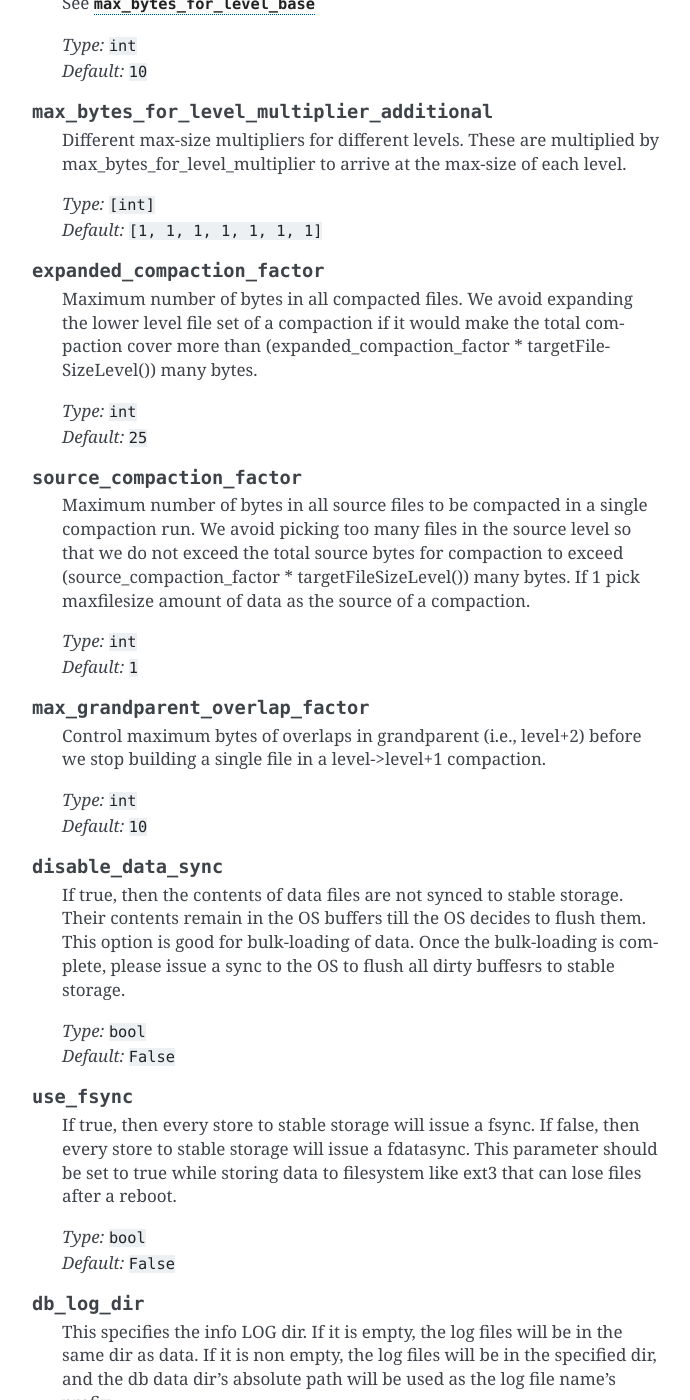
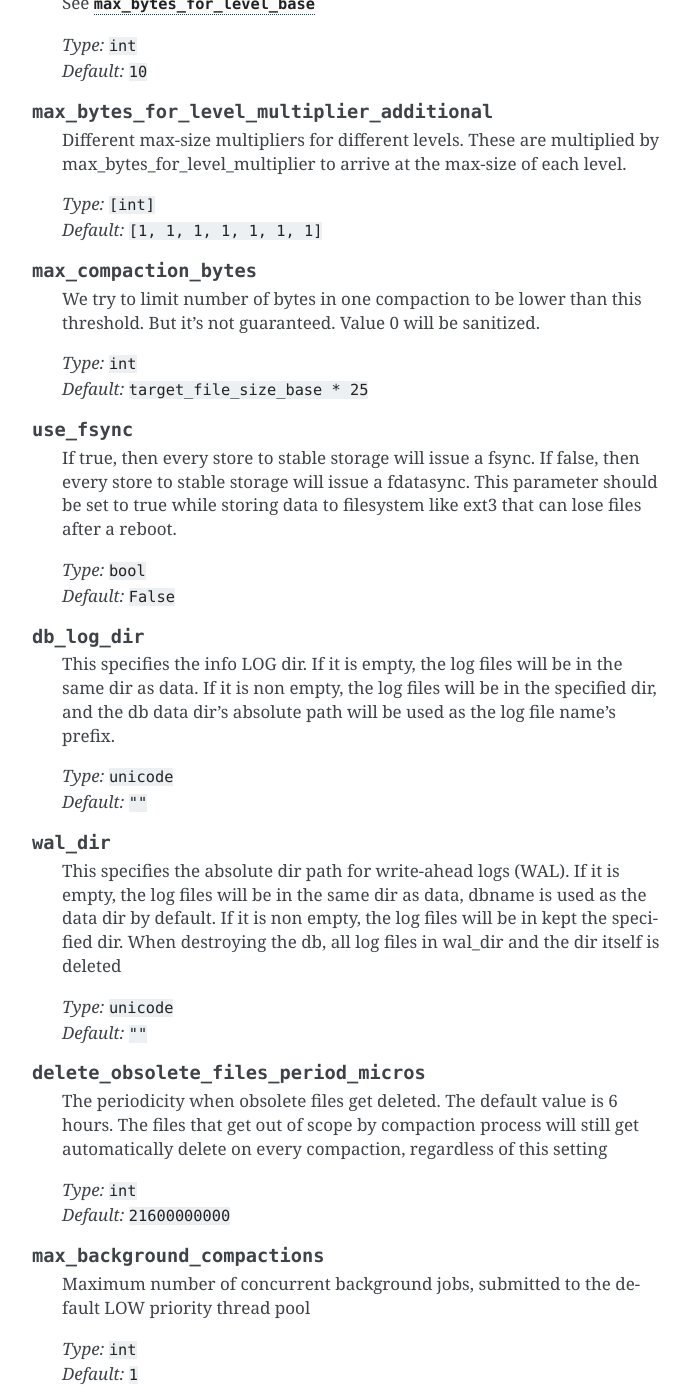
Before and after one commit to stephan-hof/pyrocksdb, a Sphinx documentation site: the page built from docs/api/options.rst, in a window 1280 px wide and 1400 px high, scrolled down 4054 px. Shown: the whole window, without its empty margins (418-1108 px from the left). Built offline with Sphinx 7.4.7, drawn with Linux system fonts in a browser that asks for light colours; some of the changed text lies outside the part shown.

Commit message:
update doc 0.6.4

```diff
--- a/docs/api/options.rst
+++ b/docs/api/options.rst
@@ -215,47 +215,14 @@ Options object
         | *Type:* ``[int]``
         | *Default:* ``[1, 1, 1, 1, 1, 1, 1]``
 
-    .. py:attribute:: expanded_compaction_factor
+    .. py:attribute:: max_compaction_bytes
 
-        Maximum number of bytes in all compacted files. We avoid expanding
-        the lower level file set of a compaction if it would make the
-        total compaction cover more than
-        (expanded_compaction_factor * targetFileSizeLevel()) many bytes.
+        We try to limit number of bytes in one compaction to be lower than this
+        threshold. But it's not guaranteed.
+        Value 0 will be sanitized.
 
         | *Type:* ``int``
-        | *Default:* ``25``
-
-    .. py:attribute:: source_compaction_factor
-
-        Maximum number of bytes in all source files to be compacted in a
-        single compaction run. We avoid picking too many files in the
-        source level so that we do not exceed the total source bytes
-        for compaction to exceed
-        (source_compaction_factor * targetFileSizeLevel()) many bytes.
-        If 1 pick maxfilesize amount of data as the source of
-        a compaction.
-
-        | *Type:* ``int``
-        | *Default:* ``1``
-
-    .. py:attribute:: max_grandparent_overlap_factor
-
-        Control maximum bytes of overlaps in grandparent (i.e., level+2) before we
-        stop building a single file in a level->level+1 compaction.
-
-        | *Type:* ``int``
-        | *Default:* ``10``
-
-    .. py:attribute:: disable_data_sync
-
-        If true, then the contents of data files are not synced
-        to stable storage. Their contents remain in the OS buffers till the
-        OS decides to flush them. This option is good for bulk-loading
-        of data. Once the bulk-loading is complete, please issue a
-        sync to the OS to flush all dirty buffesrs to stable storage.
-
-        | *Type:* ``bool``
-        | *Default:* ``False``
+        | *Default:* ``target_file_size_base * 25``
 
     .. py:attribute:: use_fsync
 
@@ -447,12 +414,6 @@ Options object
         | *Type:* ``bool``
         | *Default:* ``True``
 
-    .. py:attribute:: allow_os_buffer
-
-        Data being read from file storage may be buffered in the OS
-
-        | *Type:* ``bool``
-        | *Default:* ``True``
 
     .. py:attribute:: allow_mmap_reads
 
@@ -517,21 +478,23 @@ Options object
         | *Type:* ``int``
         | *Default:* ``0``
 
-    .. py:attribute:: verify_checksums_in_compaction
-
-        If ``True``, compaction will verify checksum on every read that
-        happens as part of compaction.
-
-        | *Type:* ``bool``
-        | *Default:* ``True``
 
     .. py:attribute:: compaction_style
 
         The compaction style. Could be set to ``"level"`` to use level-style
-        compaction. For universal-style compaction use ``"universal"``.
+        compaction. For universal-style compaction use ``"universal"``. For
+        FIFO compaction use ``"fifo"``. If no compaction style use ``"none"``.
 
         | *Type:* ``string``
         | *Default:* ``level``
+
+    .. py:attribute:: compaction_pri
+
+        If level compaction_style = kCompactionStyleLevel, for each level,
+        which files are prioritized to be picked to compact.
+
+        | *Type:* Member of :py:class:`rocksdb.CompactionPri`
+        | *Default:* :py:attr:`rocksdb.CompactionPri.kByCompensatedSize`
 
     .. py:attribute:: compaction_options_universal
 
@@ -603,15 +566,6 @@ Options object
             opts = rocksdb.Options()
             opts.compaction_options_universal = {'stop_style': 'similar_size'}
 
-    .. py:attribute:: filter_deletes
-
-        Use KeyMayExist API to filter deletes when this is true.
-        If KeyMayExist returns false, i.e. the key definitely does not exist, then
-        the delete is a noop. KeyMayExist only incurs in-memory look up.
-        This optimization avoids writing the delete to storage when appropriate.
-
-        | *Type:* ``bool``
-        | *Default:* ``False``
 
     .. py:attribute:: max_sequential_skip_in_iterations
 
--- a/docs/conf.py
+++ b/docs/conf.py
@@ -1,6 +1,6 @@
 # -*- coding: utf-8 -*-
 #
-# pyrocksdb documentation build configuration file, created by
+# python-rocksdb documentation build configuration file, created by
 # sphinx-quickstart on Tue Dec 31 12:50:54 2013.
 #
 # This file is execfile()d with the current directory set to its
@@ -47,7 +47,7 @@ source_suffix = '.rst'
 master_doc = 'index'
 
 # General information about the project.
-project = u'pyrocksdb'
+project = u'python-rocksdb'
 copyright = u'2014, sh'
 
 # The version info for the project you're documenting, acts as replacement for
@@ -55,9 +55,9 @@ copyright = u'2014, sh'
 # built documents.
 #
 # The short X.Y version.
-version = '0.4'
+version = '0.6'
 # The full version, including alpha/beta/rc tags.
-release = '0.4'
+release = '0.6.4'
 
 # The language for content autogenerated by Sphinx. Refer to documentation
 # for a list of supported languages.
@@ -180,7 +180,7 @@ html_static_path = ['_static']
 #html_file_suffix = None
 
 # Output file base name for HTML help builder.
-htmlhelp_basename = 'pyrocksdbdoc'
+htmlhelp_basename = 'python-rocksdbdoc'
 
 
 # -- Options for LaTeX output ---------------------------------------------
@@ -200,7 +200,7 @@ latex_elements = {
 # (source start file, target name, title,
 #  author, documentclass [howto, manual, or own class]).
 latex_documents = [
-  ('index', 'pyrocksdb.tex', u'pyrocksdb Documentation',
+  ('index', 'python-rocksdb.tex', u'python-rocksdb Documentation',
    u'sh', 'manual'),
 ]
 
@@ -230,7 +230,7 @@ latex_documents = [
 # One entry per manual page. List of tuples
 # (source start file, name, description, authors, manual section).
 man_pages = [
-    ('index', 'pyrocksdb', u'pyrocksdb Documentation',
+    ('index', 'python-rocksdb', u'python-rocksdb Documentation',
      [u'sh'], 1)
 ]
 
@@ -244,8 +244,8 @@ man_pages = [
 # (source start file, target name, title, author,
 #  dir menu entry, description, category)
 texinfo_documents = [
-  ('index', 'pyrocksdb', u'pyrocksdb Documentation',
-   u'sh', 'pyrocksdb', 'One line description of project.',
+  ('index', 'python-rocksdb', u'python-rocksdb Documentation',
+   u'sh', 'python-rocksdb', 'One line description of project.',
    'Miscellaneous'),
 ]
 
--- a/docs/index.rst
+++ b/docs/index.rst
@@ -11,7 +11,7 @@ Python bindings to the C++ interface of http://rocksdb.org/ using cython::
     print db.get(b"a")
 
 
-Tested with python2.7 and python3.4 and RocksDB version 3.12
+Tested with python2.7 and python3.4 and RocksDB version 5.3.0
 
 .. toctree::
     :maxdepth: 2
```
Also changed, not shown: other parts of docs/api/options.rst (+16 -0 lines), other parts of docs/index.rst (+1 -1 lines), docs/tutorial/index.rst (+16 -1 lines).
